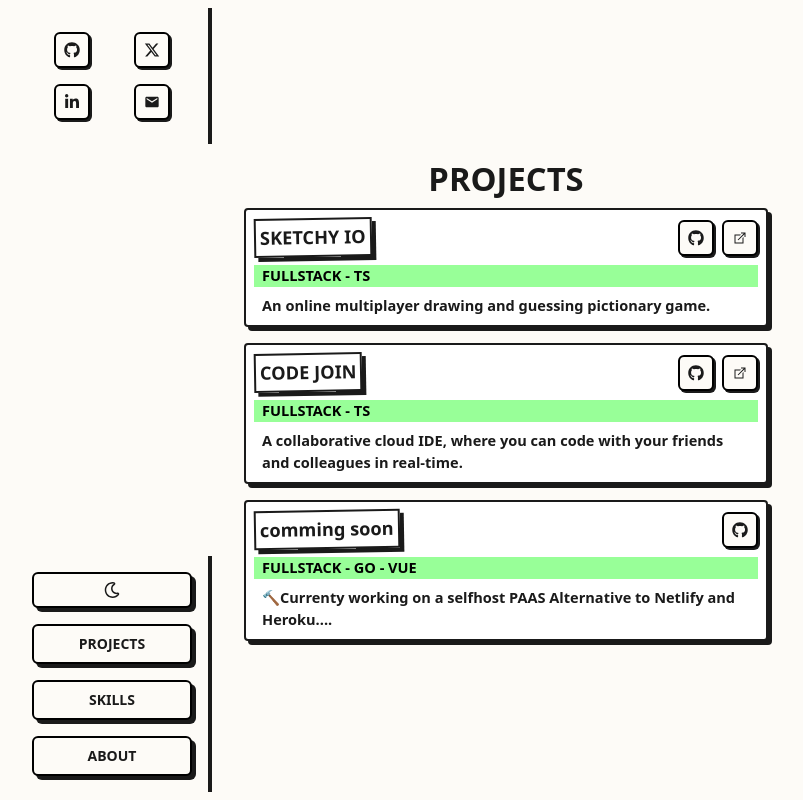
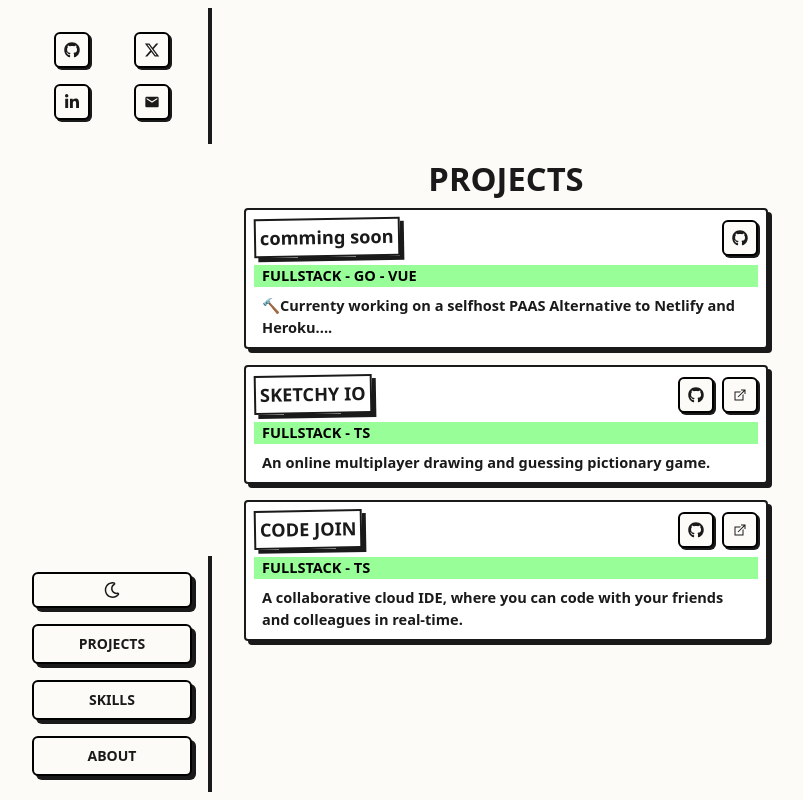
Before and after one commit to Roshan-anand/portfolio, a Next.js app: page / in a window 1280 px wide. Shown: the whole page, without its empty margins (232-1035 px from the left). Built offline with nearby package versions, Linux system fonts and the light colour scheme.

Commit message:
chore : fix urls

```diff
--- a/src/components/projects.tsx
+++ b/src/components/projects.tsx
@@ -7,6 +7,14 @@ import { buttonVariants } from "./ui/button";
 import Link from "next/link";
 
 const projects: Project[] = [
+  {
+    title: "comming soon",
+    designation: ["FULLSTACK", "GO", "VUE"],
+    description:
+      "🔨Currenty working on a selfhost PAAS Alternative to Netlify and Heroku....",
+    livelink: null,
+    repolink: "https://github.com/Roshan-anand/godploy",
+  },
   {
     title: "SKETCHY IO",
     designation: ["FULLSTACK", "TS"],
@@ -21,14 +29,6 @@ const projects: Project[] = [
       "A collaborative cloud IDE, where you can code with your friends and colleagues in real-time.",
     livelink: "https://codejoin.roshananand.cloud",
     repolink: "https://github.com/Roshan-anand/code-join",
-  },
-  {
-    title: "comming soon",
-    designation: ["FULLSTACK", "GO", "VUE"],
-    description:
-      "🔨Currenty working on a selfhost PAAS Alternative to Netlify and Heroku....",
-    livelink: null,
-    repolink: "https://github.com/Roshan-anand/godploy",
   },
 ];
 
--- a/src/components/sidebar.tsx
+++ b/src/components/sidebar.tsx
@@ -17,7 +17,7 @@ const socials: Social[] = [
     icon: FaGithub,
   },
   {
-    link: "https://twitter.com/roshan4nand",
+    link: "https://x.com/R0SHAN_ANAND",
     icon: FaXTwitter,
   },
   {
```
